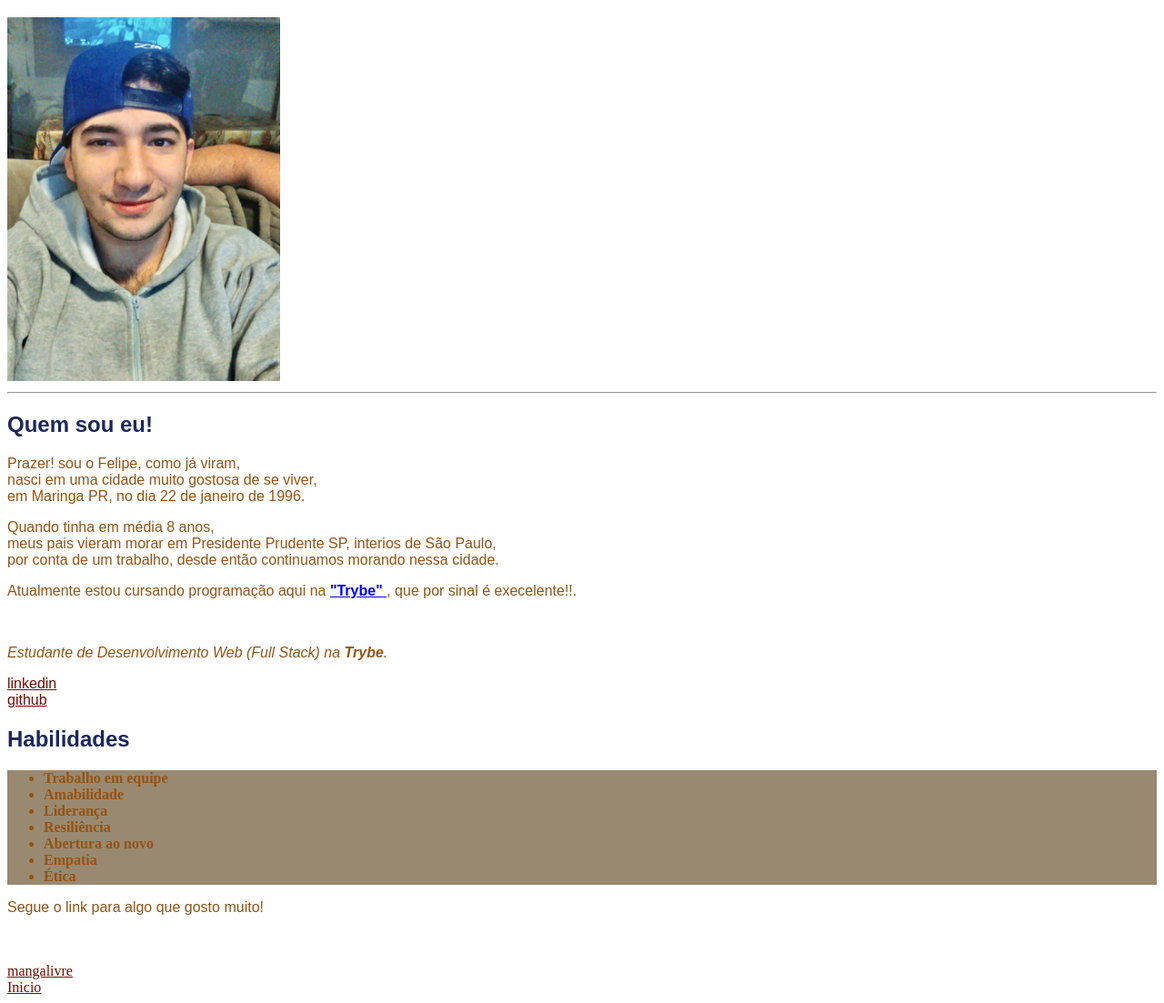
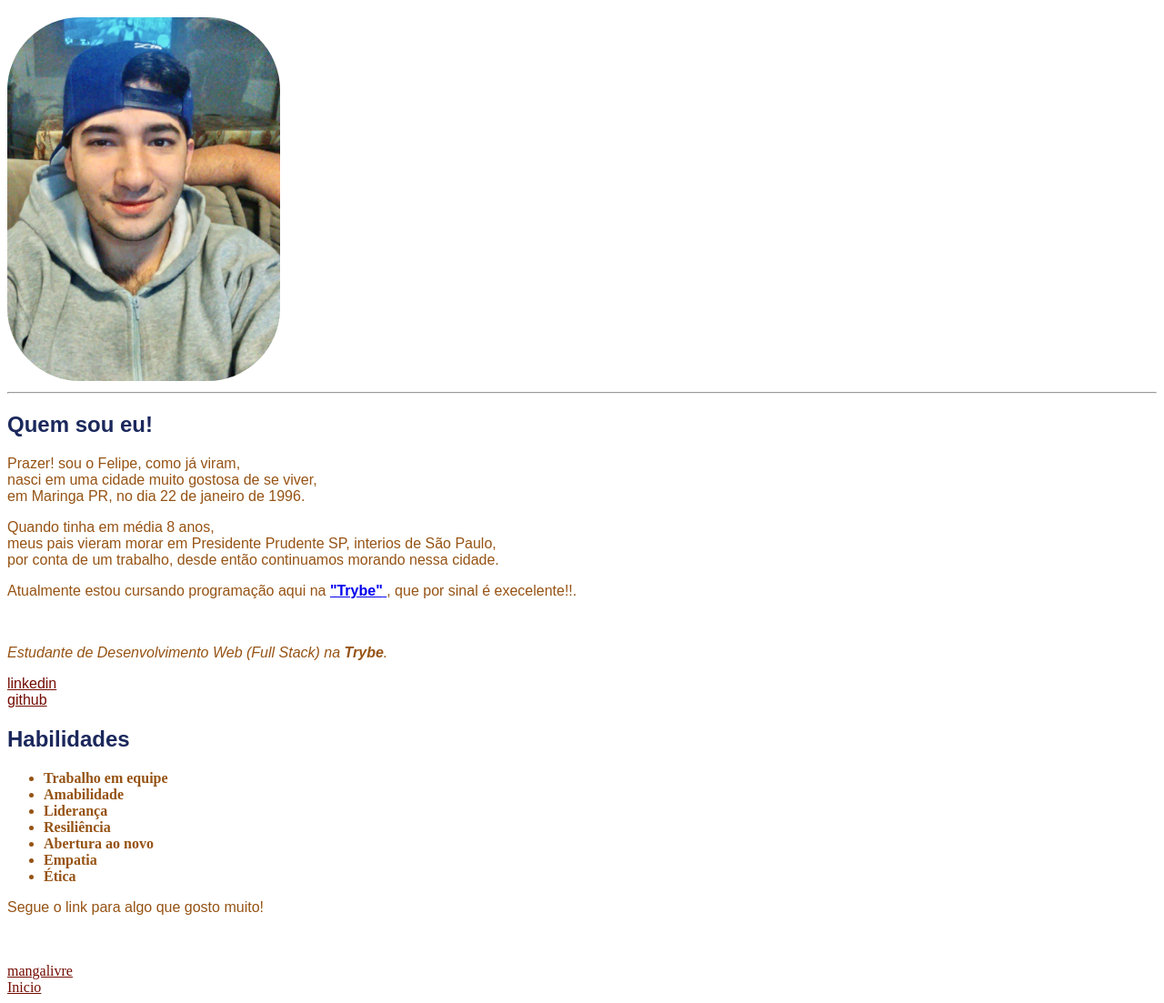
Before and after one commit to FelipeMalentaqui/FelipeMalentaqui.github.io, a plain HTML site: page index.html in a window 1280 px wide. Shown: the part 61-1164 px from the top of the page at 91% size. Drawn offline with Linux system fonts and the light colour scheme.

Commit message:
adiciona mudandança na foto

```diff
--- a/index.html
+++ b/index.html
@@ -13,7 +13,7 @@
     <h1>Felipe Medeiros Malentaqui</h1>
 
 
-<img id="#Eu" src="Eu.jpeg" alt="Imagem de Felipe Medeiros Malentaqui" width="300px">
+<img class="picture" id="#Eu" src="Eu.jpeg" alt="Imagem de Felipe Medeiros Malentaqui" width="300px">
 <hr>
 <h2>Quem sou eu!</h2>
 <p class="paragrafo">Prazer! sou o Felipe, como já viram,<br>
--- a/style.css
+++ b/style.css
@@ -7,6 +7,9 @@ line-height: 40px;
          text-align: center;
          }
 
+    .picture{
+        border-radius: 80px;
+        }
     h1,h2{
         color: #1b285c;
          }
@@ -16,7 +19,7 @@ p{
 
          }
     ul{
-    background-color: #998970
+           ackground-color: #998970
 
            }
 
@@ -24,15 +27,14 @@ ul{
          color: rgb(150, 83, 20);
             font-weight: bold;
          text-align: left;
+
          }
     #manga{
 
             color: #730c02
          }
 
-#traybe{
-    color: green;
-}
+
     h1, h2 {
            font-family:fantasy
          }
```
Lines whose indentation alone changed are shown as unchanged.
